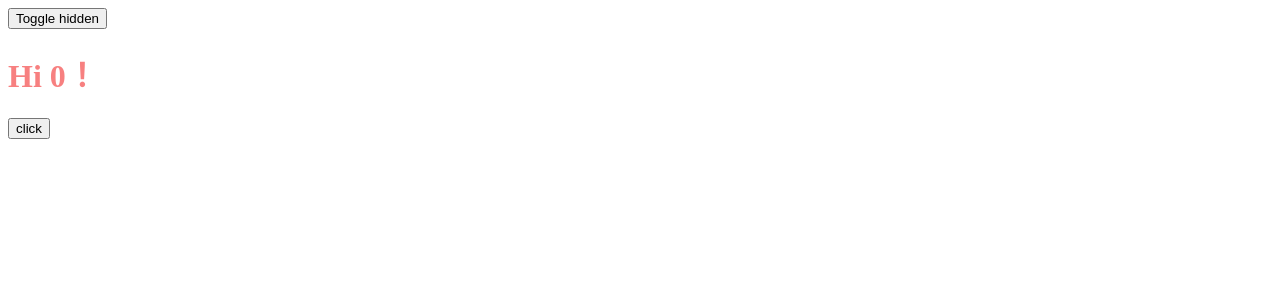
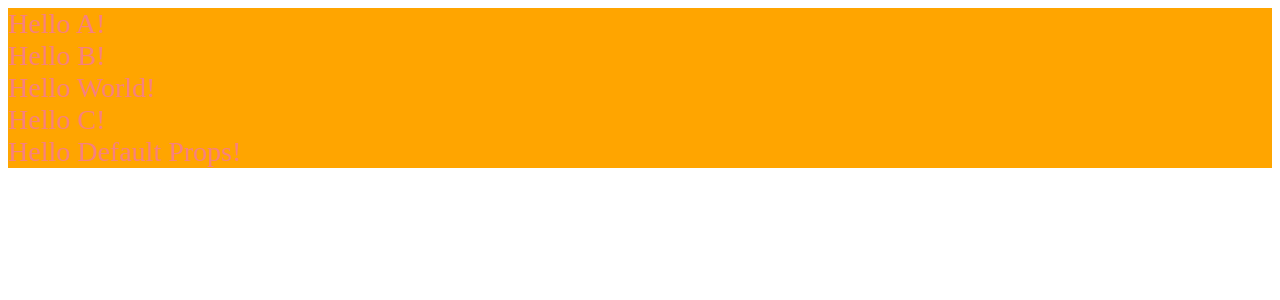
Before and after one commit to easonlauatgithub/react, a React app: page / in a window 1280 px wide. Shown: the top 300 px of the page. Built offline with nearby package versions, Linux system fonts and the light colour scheme; the HTML template or start-up script is replaced by a standard one.

Commit message:
react-PropTypes

```diff
--- a/package.json
+++ b/package.json
@@ -7,7 +7,6 @@
     "start": "webpack-dev-server",
     "start:dev3": "webpack-dev-server",
     "start:dev4": "webpack serve",
-
     "build-css": "node-sass src/index.scss src/index.css",
     "eslintInit": "eslint --init",
     "lint": "eslint src/*.js",
@@ -44,6 +43,7 @@
   },
   "dependencies": {
     "node-sass": "^8.0.0",
+    "prop-types": "^15.8.1",
     "react": "^18.2.0",
     "react-dom": "^18.2.0"
   }
--- a/src/index.jsx
+++ b/src/index.jsx
@@ -2,27 +2,67 @@ import React, { useEffect, useState } from 'react';
 import ReactDom from 'react-dom';
 import styles from './index.scss';
 import Counter from './components/Counter.jsx';
+import PropTypes from 'prop-types';
 
-const Main = () => {
-    const [hidden, setHidden] = useState(false);
-    return (
-        <>
-            <button type="button"
-                onClick={()=>{setHidden(!hidden);}}>
-                Toggle hidden
-            </button>
-            {
-                hidden?null:<Counter />
-            }
-        </>
-    );
+// ---------------------------------------------------------------------
+const SayHellos1If2 = (props) => {
+    const {names} = props;
+    const isEmpty = (value) => {return value === '';}
+
+    return names.map(name=>(
+        <div
+        key={name}
+        className={`
+        ${styles.mainBackground}
+        ${styles.main}
+        `}
+        style={{
+            'font-size':28,
+                'background-color':'orange',
+            }}
+        >
+            Hello {isEmpty(name)?'World':name}!
+        </div>
+    ));
 };
 
+SayHellos1If2.propTypes = {
+    names: PropTypes.arrayOf(PropTypes.string),
+}
+SayHellos1If2.defaultProps = {
+    names: ['Default Props'],
+}
+
 ReactDom.render(
-    <Main />,
+    <div>
+        <SayHellos1If2 names={['A','B','','C']}/>
+        <SayHellos1If2/>
+    </div>,
     document.getElementById('root')
 );
 
+// ---------------------------------------------------------------------
+// const Main = () => {
+//     const [hidden, setHidden] = useState(false);
+//     return (
+//         <>
+//             <button type="button"
+//                 onClick={()=>{setHidden(!hidden);}}>
+//                 Toggle hidden
+//             </button>
+//             {
+//                 hidden?null:<Counter />
+//             }
+//         </>
+//     );
+// };
+
+// ReactDom.render(
+//     <Main />,
+//     document.getElementById('root')
+// );
+
+// ---------------------------------------------------------------------
 // const SayHello = (props) => {
 //     const {name} = props.name;
 //     return (
```
Also changed, not shown: README.txt, 1 other file (tests, documents, lock files or other folders). Lines whose indentation alone changed are shown as unchanged.
